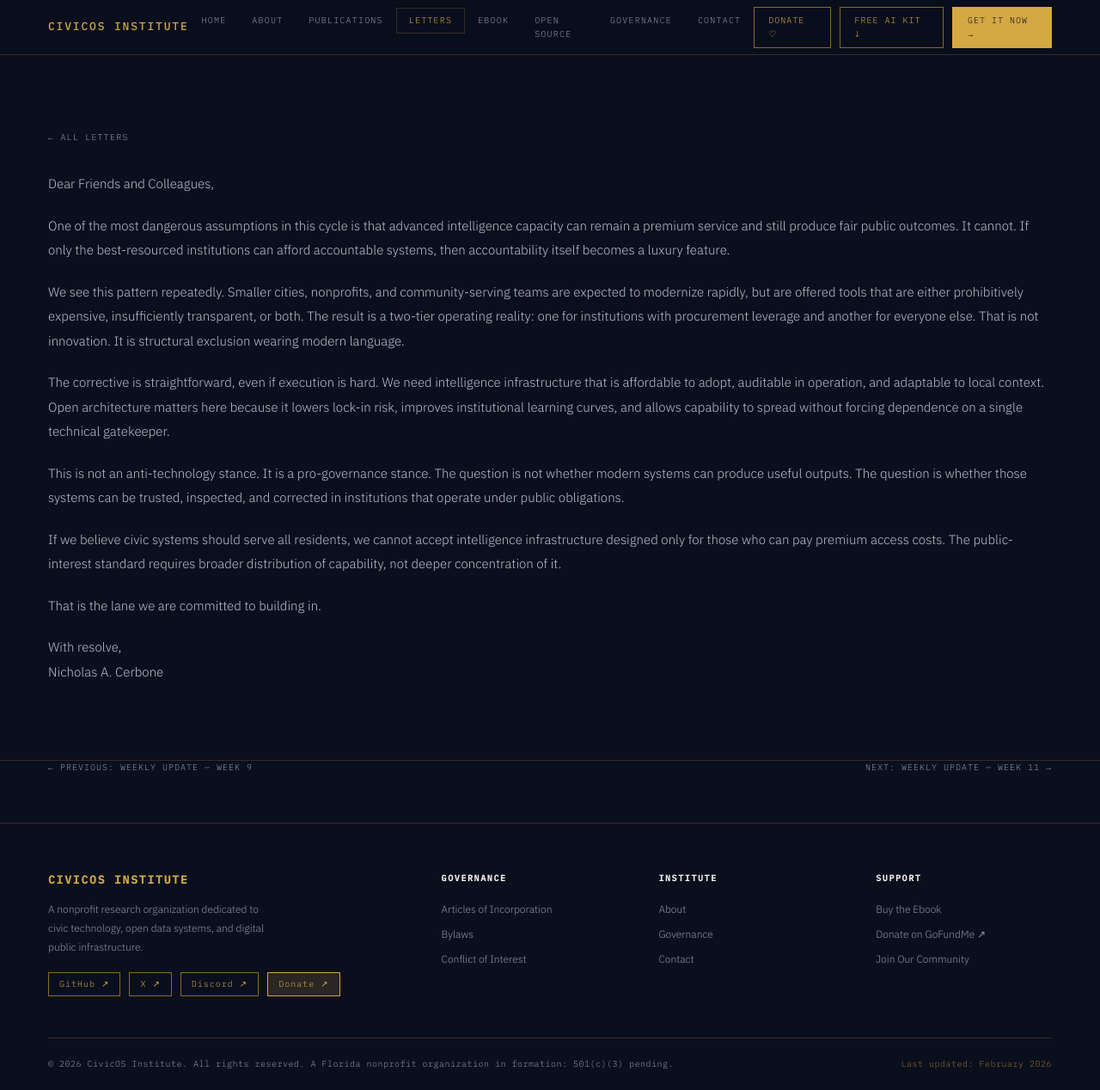
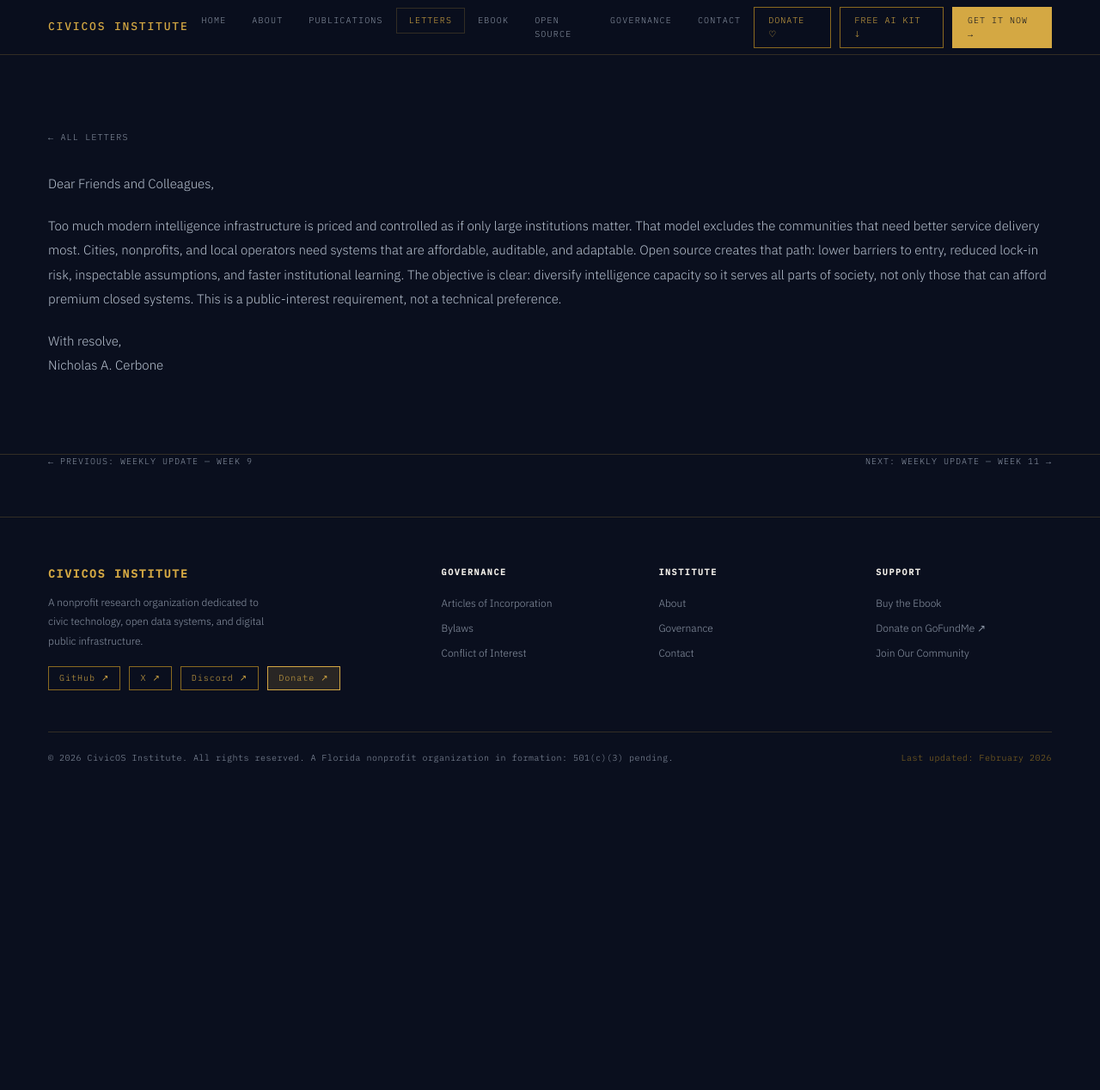
Before and after one commit to CivicOSInstitute/civicos-institute.github.io, a Jekyll site: the page built from _letters/2026-03-10-week-10.html, in a window 1280 px wide and 1268 px high. Shown: the whole window at 86% size. Built offline with Jekyll 4.4.1, drawn with Linux system fonts in a browser that asks for light colours; some web fonts are replaced.

Commit message:
Convert week 10 to pure prose v3 long-form narrative style

```diff
--- a/_letters/2026-03-10-week-10.html
+++ b/_letters/2026-03-10-week-10.html
@@ -11,12 +11,9 @@ permalink: /letters/week-10-2026/
 ---
 
 <div class="letter-body">
+
 <p>Dear Friends and Colleagues,</p>
-<p>One of the most dangerous assumptions in this cycle is that advanced intelligence capacity can remain a premium service and still produce fair public outcomes. It cannot. If only the best-resourced institutions can afford accountable systems, then accountability itself becomes a luxury feature.</p>
-<p>We see this pattern repeatedly. Smaller cities, nonprofits, and community-serving teams are expected to modernize rapidly, but are offered tools that are either prohibitively expensive, insufficiently transparent, or both. The result is a two-tier operating reality: one for institutions with procurement leverage and another for everyone else. That is not innovation. It is structural exclusion wearing modern language.</p>
-<p>The corrective is straightforward, even if execution is hard. We need intelligence infrastructure that is affordable to adopt, auditable in operation, and adaptable to local context. Open architecture matters here because it lowers lock-in risk, improves institutional learning curves, and allows capability to spread without forcing dependence on a single technical gatekeeper.</p>
-<p>This is not an anti-technology stance. It is a pro-governance stance. The question is not whether modern systems can produce useful outputs. The question is whether those systems can be trusted, inspected, and corrected in institutions that operate under public obligations.</p>
-<p>If we believe civic systems should serve all residents, we cannot accept intelligence infrastructure designed only for those who can pay premium access costs. The public-interest standard requires broader distribution of capability, not deeper concentration of it.</p>
-<p>That is the lane we are committed to building in.</p>
+<p>Too much modern intelligence infrastructure is priced and controlled as if only large institutions matter. That model excludes the communities that need better service delivery most. Cities, nonprofits, and local operators need systems that are affordable, auditable, and adaptable. Open source creates that path: lower barriers to entry, reduced lock-in risk, inspectable assumptions, and faster institutional learning. The objective is clear: diversify intelligence capacity so it serves all parts of society, not only those that can afford premium closed systems. This is a public-interest requirement, not a technical preference.</p>
 <p>With resolve,<br>Nicholas A. Cerbone</p>
+
 </div>
```
